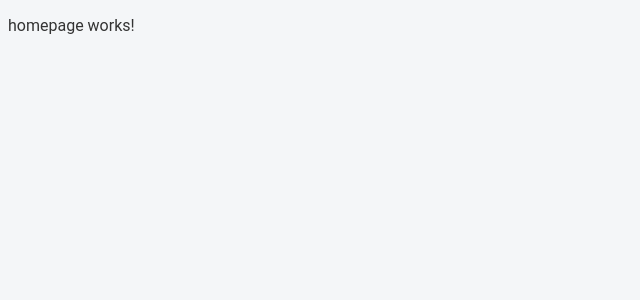
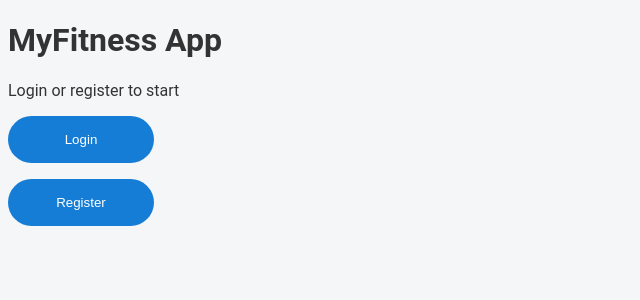
Before and after one commit to pierluigisozio/my-fitness-app, an Angular app in the folder auth-frontend/: page /home in a window 1280 px wide. Shown: the top 300 px of the page, without its empty margins (0-640 px from the left). Built offline with nearby package versions, Linux system fonts and the light colour scheme.

Commit message:
Homepage component

```diff
--- a/auth-frontend/src/app/components/homepage/homepage.component.html
+++ b/auth-frontend/src/app/components/homepage/homepage.component.html
@@ -1 +1,8 @@
-<p>homepage works!</p>
+<ng-container>
+  <h1>MyFitness App</h1>
+  <p>Login or register to start</p>
+  <div class="button-container">
+    <button (click)="goToPage('login')">Login</button>
+    <button (click)="goToPage('register')">Register</button>
+  </div>
+</ng-container>
--- a/auth-frontend/src/app/components/homepage/homepage.component.scss
+++ b/auth-frontend/src/app/components/homepage/homepage.component.scss
@@ -0,0 +1,5 @@
+.button-container{
+  display: flex;
+  flex-direction: column;
+  gap: 16px;
+}
--- a/auth-frontend/src/app/components/homepage/homepage.component.ts
+++ b/auth-frontend/src/app/components/homepage/homepage.component.ts
@@ -1,4 +1,5 @@
 import { Component } from '@angular/core';
+import {NavigationService} from '../../services/navigation.service';
 
 @Component({
   selector: 'app-homepage',
@@ -9,4 +10,12 @@ import { Component } from '@angular/core';
 })
 export class HomepageComponent {
 
+  constructor(
+    private navigationService : NavigationService
+  ) {}
+
+  goToPage(page: string){
+    this.navigationService.redirectTo(page);
+  }
+
 }
```
